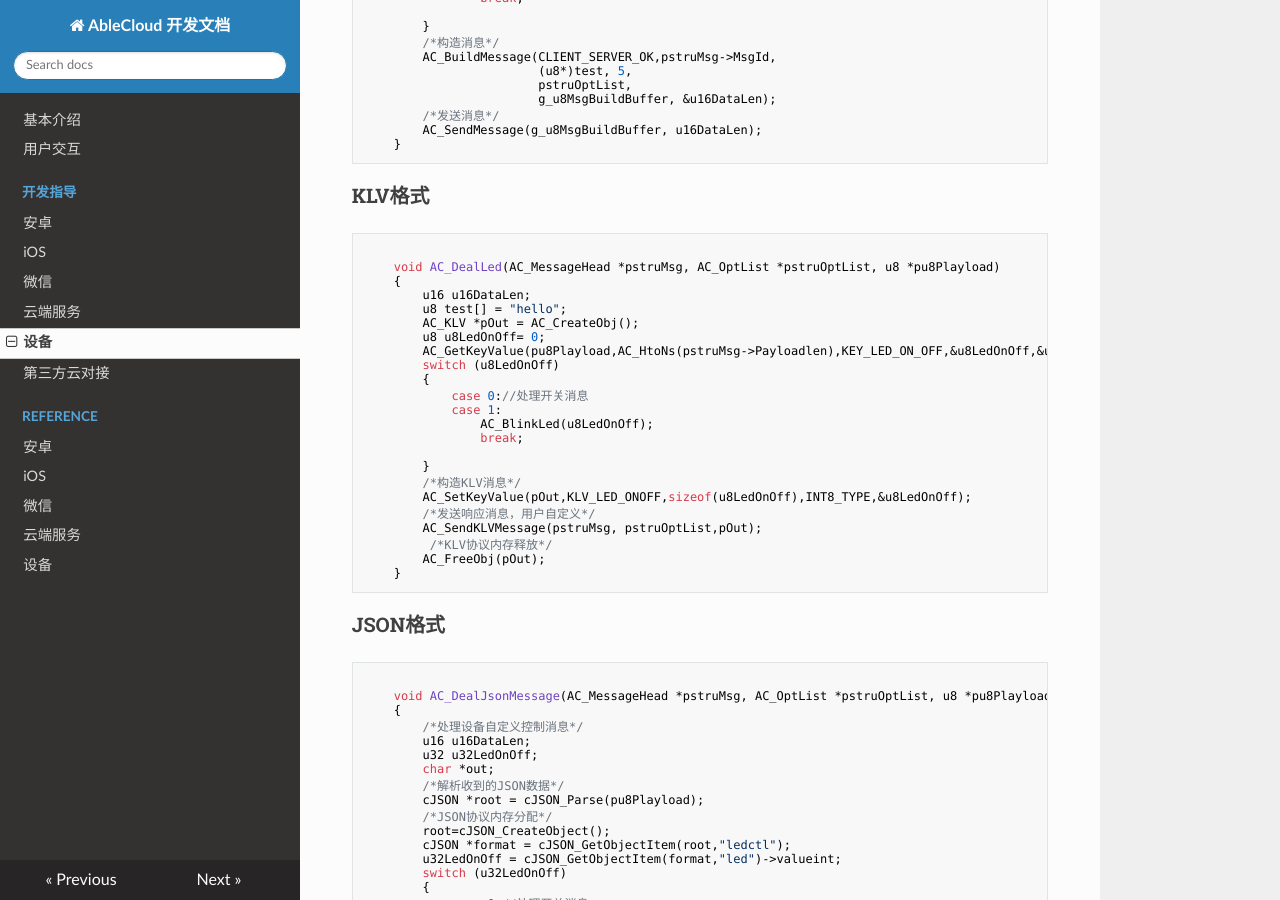
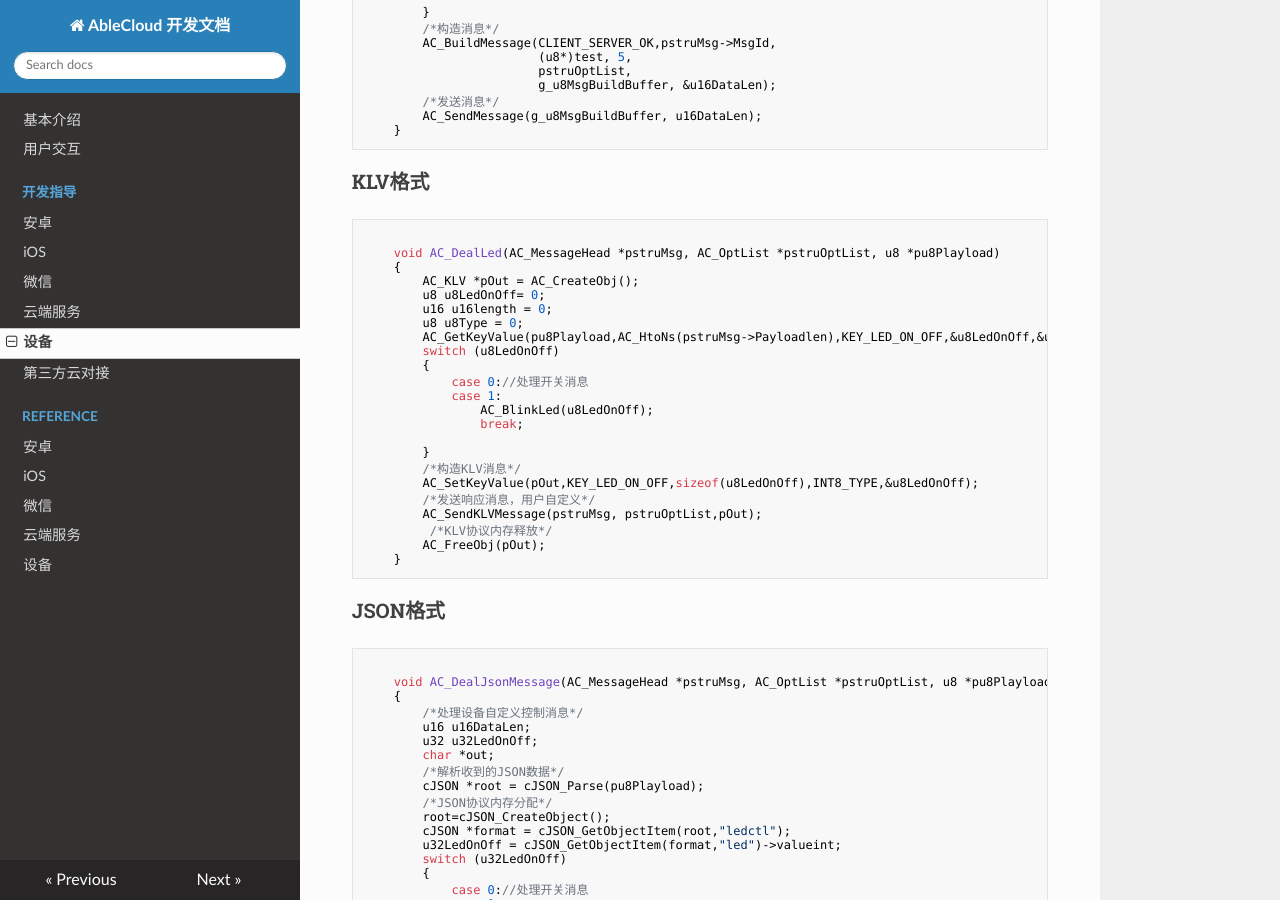
Before and after one commit to JessonW/rd_docs, an MkDocs documentation site: the page built from docs/develop_guide/device.md, in a window 1280 px wide and 900 px high, scrolled down 13722 px. Built offline with MkDocs 1.6.1, drawn with Linux system fonts in a browser that asks for light colours; nearby versions of some CDN libraries; old or Windows-style settings are respelled for this version of MkDocs; some of the changed text lies outside the part shown.

Commit message:
revise demo code

```diff
--- a/docs/develop_guide/device.md
+++ b/docs/develop_guide/device.md
@@ -586,14 +586,13 @@
     {
          /*上报demo灯的状态*/
          u8 u8LedOnOff ;
-         u16 u16DataLen;
          /*KLV协议内存分配*/
          AC_KLV *pOut = AC_CreateObj();
          /*读取demo灯状态*/
          u8LedOnOff = GPIOPinRead(GPIO_PORTF_BASE, GPIO_PIN_2);
          u8LedOnOff = u8LedOnOff>>2;
          /*构造KLV消息*/
-         AC_SetKeyValue(pOut,KLV_LED_ONOFF,sizeof(u8LedOnOff),INT8_TYPE,&u8LedOnOff);
+         AC_SetKeyValue(pOut,KEY_LED_ON_OFF,sizeof(u8LedOnOff),INT8_TYPE,&u8LedOnOff);
          /*上报KLV消息*/
          AC_ReportKLVMessage(AC_CODE_KLV_REPORT, NULL, pOut);
          /*KLV协议内存释放*/
@@ -673,10 +672,10 @@
 
     void AC_DealLed(AC_MessageHead *pstruMsg, AC_OptList *pstruOptList, u8 *pu8Playload)
     {
-        u16 u16DataLen;
-        u8 test[] = "hello";
         AC_KLV *pOut = AC_CreateObj();
         u8 u8LedOnOff= 0;
+        u16 u16length = 0;
+        u8 u8Type = 0;
         AC_GetKeyValue(pu8Playload,AC_HtoNs(pstruMsg->Payloadlen),KEY_LED_ON_OFF,&u8LedOnOff,&u16length,&u8Type);
         switch (u8LedOnOff)
         {
@@ -687,7 +686,7 @@
 
         }
         /*构造KLV消息*/
-        AC_SetKeyValue(pOut,KLV_LED_ONOFF,sizeof(u8LedOnOff),INT8_TYPE,&u8LedOnOff);
+        AC_SetKeyValue(pOut,KEY_LED_ON_OFF,sizeof(u8LedOnOff),INT8_TYPE,&u8LedOnOff);
         /*发送响应消息，用户自定义*/
         AC_SendKLVMessage(pstruMsg, pstruOptList,pOut);
          /*KLV协议内存释放*/
```
